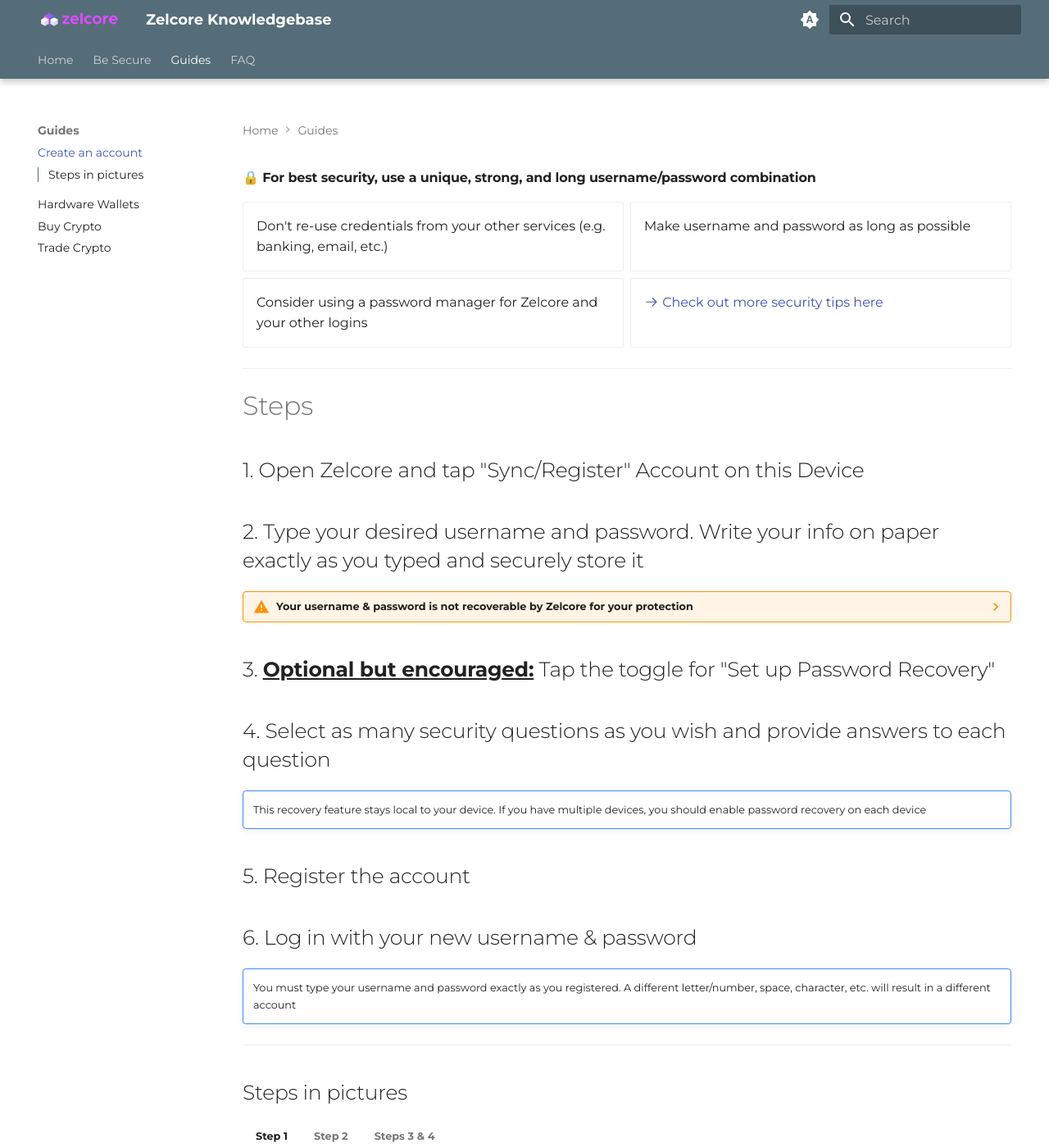
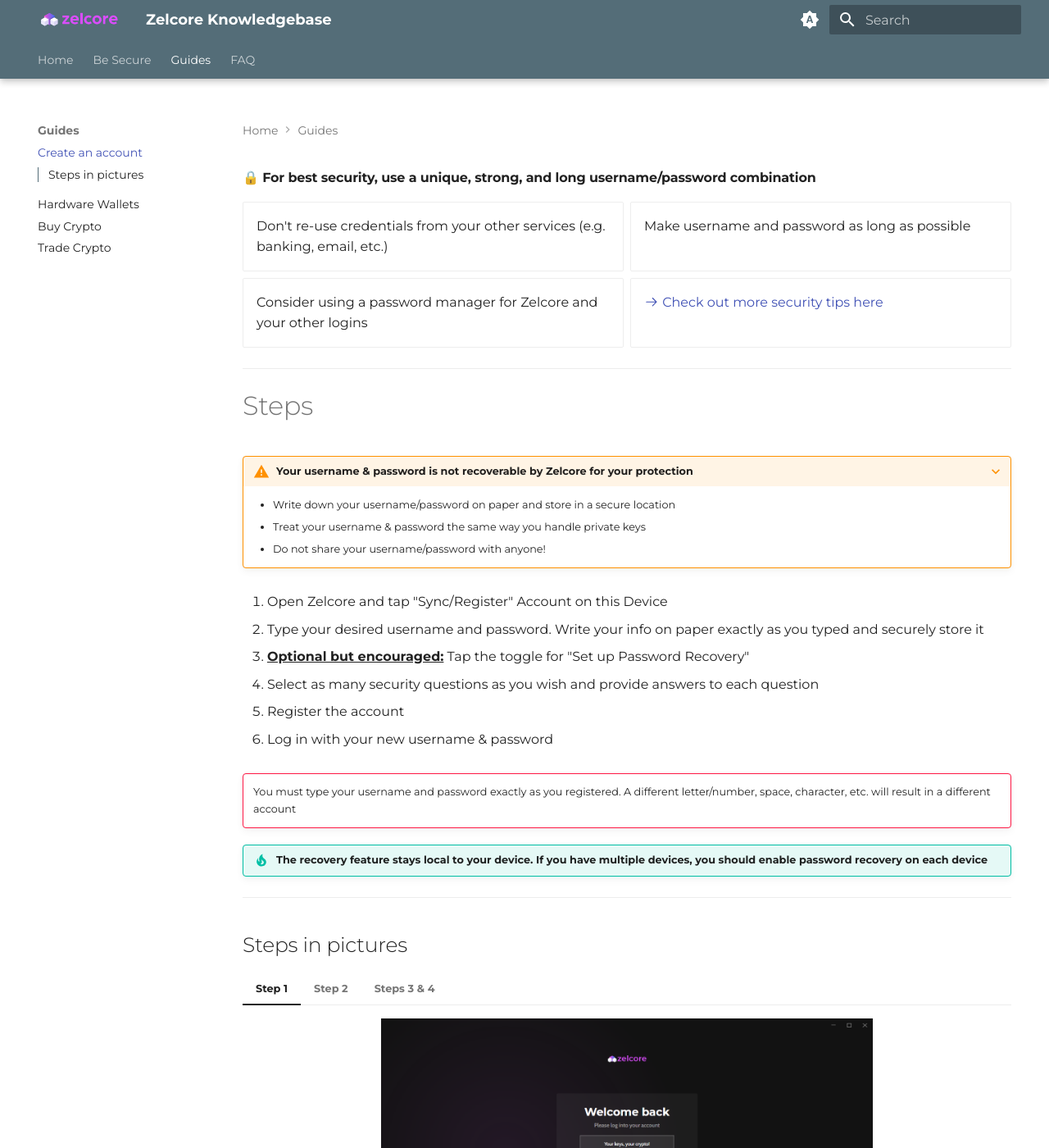
Before and after one commit to ZelCore-io/zelcore-docs, an MkDocs documentation site: the page built from docs/guides/create_account.md, in a window 1280 px wide and 1400 px high. Shown: the whole window at 82% size. Built offline with MkDocs 1.6.1 and Material for MkDocs 9.7.7, drawn with Linux system fonts in a browser that asks for light colours; some web fonts are replaced.

Commit message:
update create account guide

```diff
--- a/docs/guides/create_account.md
+++ b/docs/guides/create_account.md
@@ -10,29 +10,28 @@
 <hr>
 <h1> Steps </h1>
 
-<h2> 1. Open Zelcore and tap "Sync/Register" Account on this Device </h2>
-
-<h2> 2. Type your desired username and password. Write your info on paper exactly as you typed and securely store it </h2>
-
-??? warning "Your username & password is not recoverable by Zelcore for your protection"
+???+ warning "Your username & password is not recoverable by Zelcore for your protection"
 
     * Write down your username/password on paper and store in a secure location
     * Treat your username & password the same way you handle private keys
     * Do not share your username/password with anyone!
 
-<h2> 3. <b><u>Optional but encouraged:</b></u> Tap the toggle for "Set up Password Recovery" </h2>
+1. Open Zelcore and tap "Sync/Register" Account on this Device
 
-<h2> 4. Select as many security questions as you wish and provide answers to each question </h2>
+2. Type your desired username and password. Write your info on paper exactly as you typed and securely store it
 
-!!! note ""
-    This recovery feature stays local to your device. If you have multiple devices, you should enable password recovery on each device
+3. <b><u>Optional but encouraged:</b></u> Tap the toggle for "Set up Password Recovery"
 
-<h2 > 5. Register the account </h2>
+4. Select as many security questions as you wish and provide answers to each question
 
-<h2> 6. Log in with your new username & password </h2>
+5. Register the account
 
-!!! note ""
+6. Log in with your new username & password
+
+!!! danger ""
     You must type your username and password exactly as you registered. A different letter/number, space, character, etc. will result in a different account
+
+!!! tip "The recovery feature stays local to your device. If you have multiple devices, you should enable password recovery on each device"
 
 <hr>
 ## Steps in pictures
```
